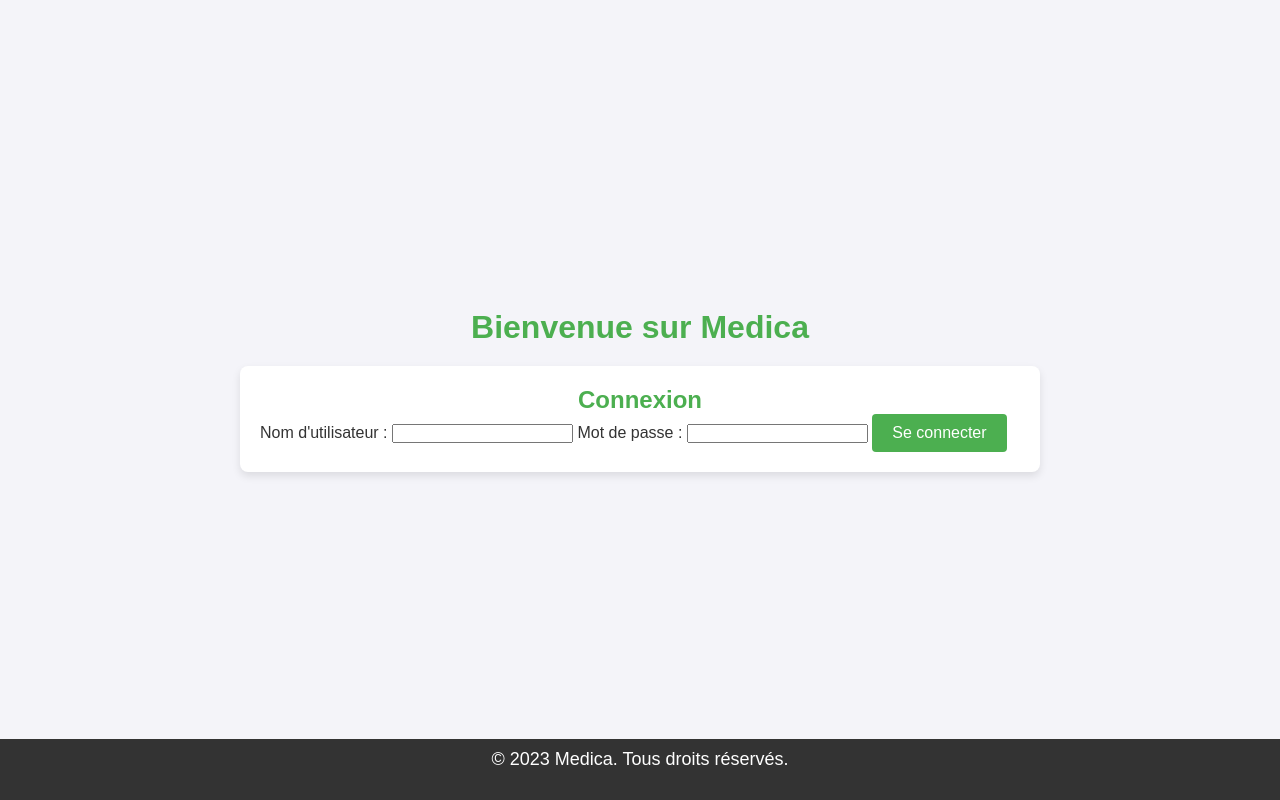
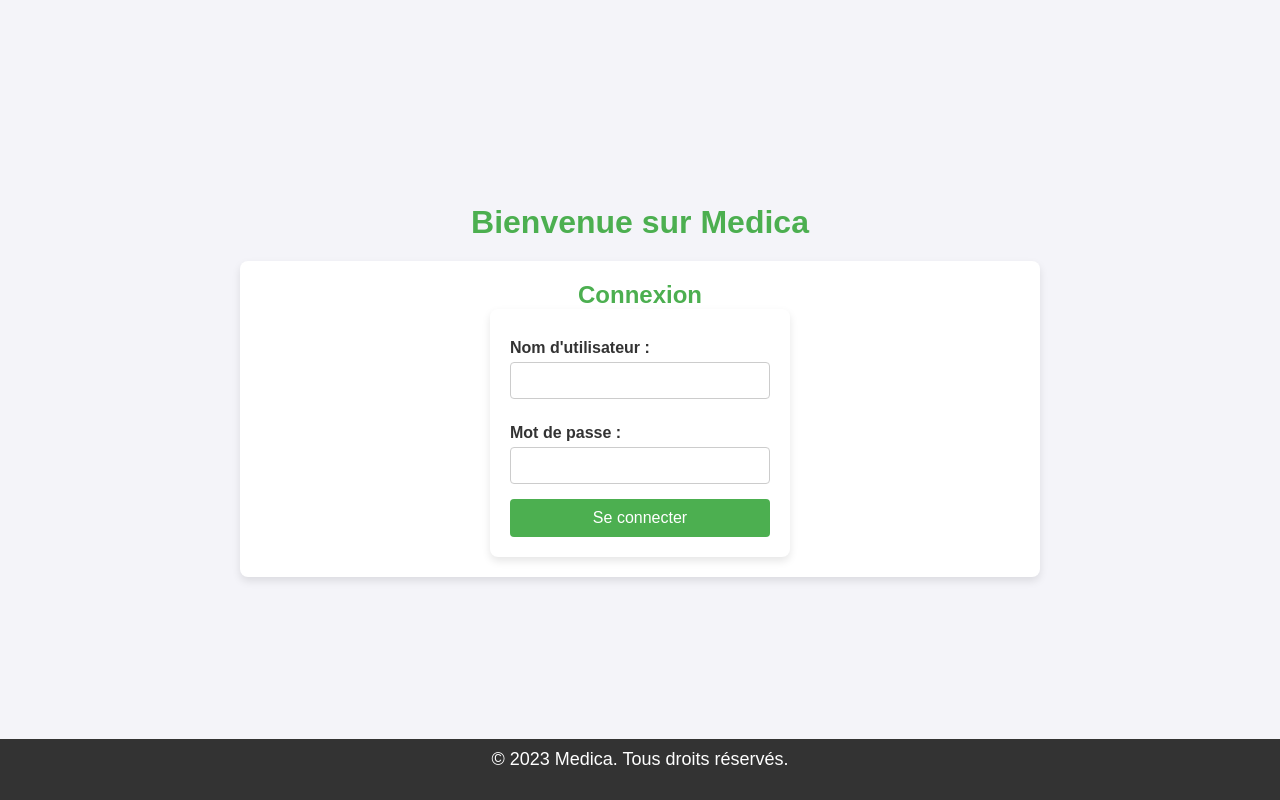
Before and after one commit to Paul-Passeron/ChallengeEntreprendre, a Flask app: page /login in a window 1280 px wide. Run offline with Flask 3, Linux system fonts and the light colour scheme.

Commit message:
updated the style of the login form

```diff
--- a/src/static/css/style.css
+++ b/src/static/css/style.css
@@ -75,3 +75,50 @@ p {
     margin-bottom: 20px;
     text-align: center;
 }
+
+/* Conteneur du formulaire */
+form {
+    display: flex;
+    flex-direction: column;
+    align-items: center;
+    max-width: 300px;
+    margin: 0 auto;
+    padding: 20px;
+    background-color: #fff;
+    border-radius: 8px;
+    box-shadow: 0 4px 8px rgba(0, 0, 0, 0.1);
+}
+
+/* Style des étiquettes */
+form label {
+    align-self: flex-start;
+    margin-top: 10px;
+    font-weight: bold;
+    color: #333;
+}
+
+/* Style des champs de saisie */
+form input[type="text"],
+form input[type="password"] {
+    width: 100%;
+    padding: 10px;
+    margin: 5px 0 15px;
+    border: 1px solid #ccc;
+    border-radius: 4px;
+}
+
+/* Bouton de soumission */
+form button {
+    width: 100%;
+    padding: 10px;
+    background-color: #4CAF50;
+    color: white;
+    border: none;
+    border-radius: 4px;
+    cursor: pointer;
+    font-size: 16px;
+}
+
+form button:hover {
+    background-color: #45a049;
+}
--- a/src/templates/login.html
+++ b/src/templates/login.html
@@ -13,6 +13,6 @@
 </form>
 
 {% if error %}
-    <p style="color: red;">{{ error }}</p>
+    <p style="color: red; text-align: center;">{{ error }}</p>
 {% endif %}
 {% endblock %}
```
